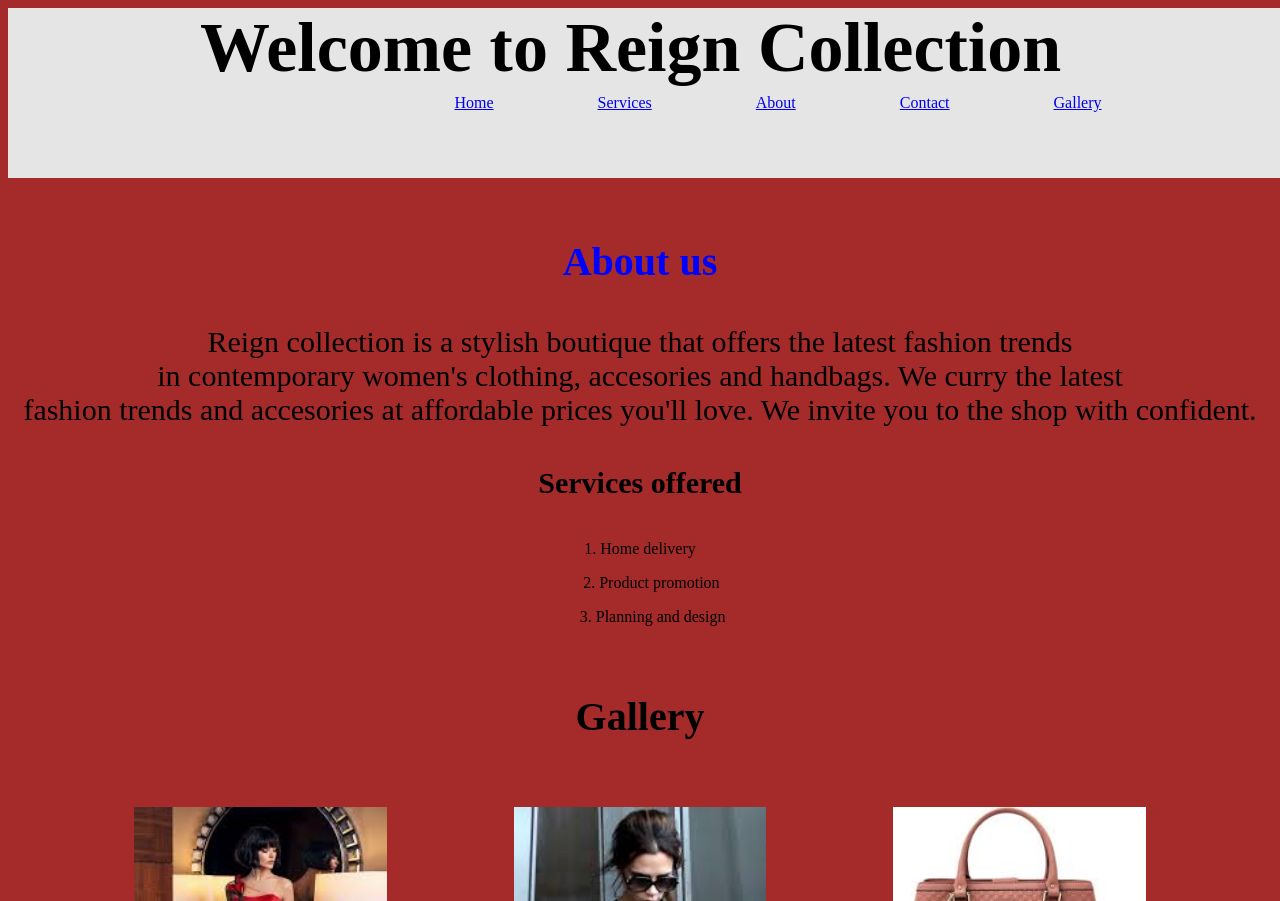
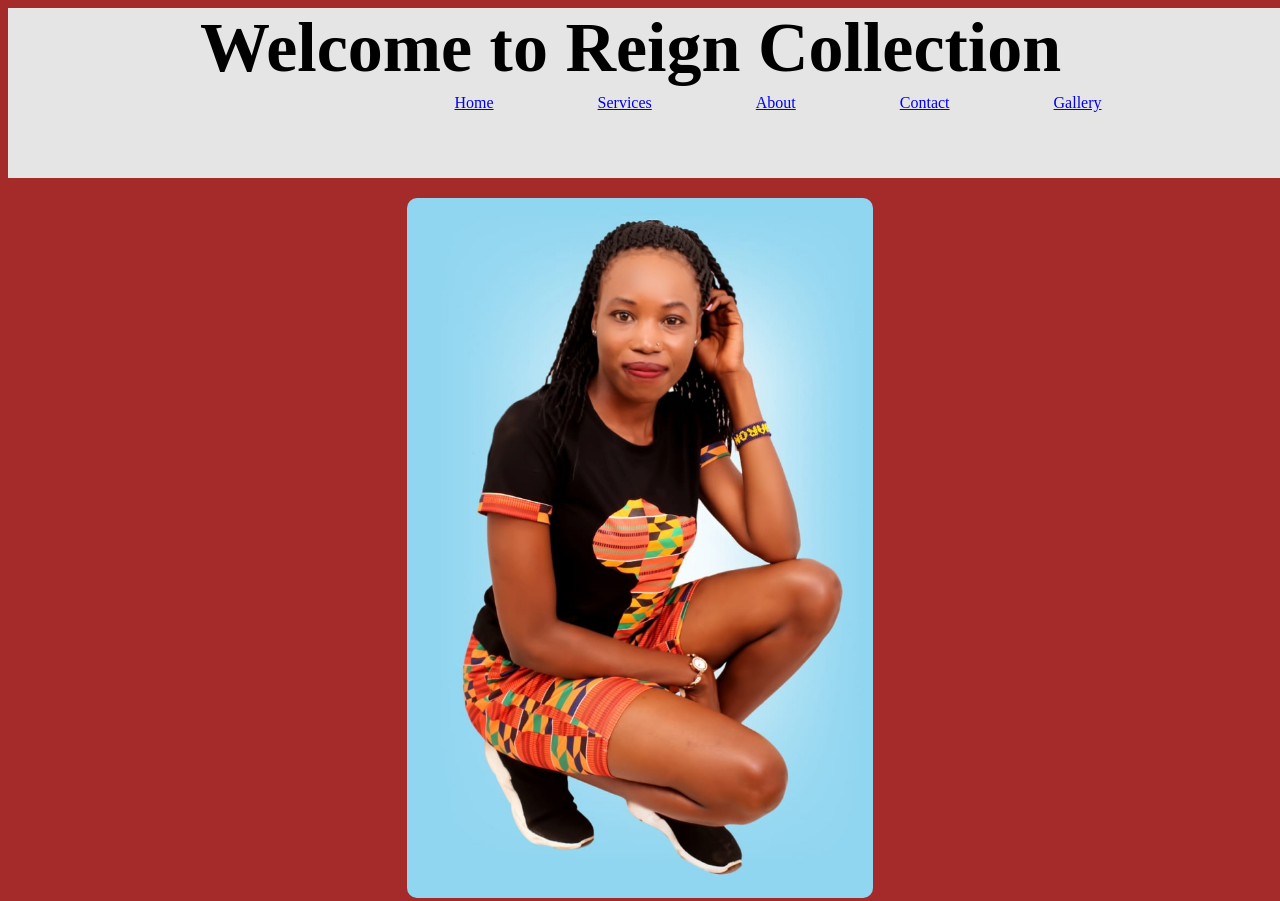
Before and after one commit to sharon0812/Reigncollection, a plain HTML site: page index.html in a window 1280 px wide. Shown: the top 901 px of the page. Drawn offline with Linux system fonts and the light colour scheme.

Commit message:
add a photo

```diff
--- a/index.html
+++ b/index.html
@@ -23,7 +23,12 @@
   </div>
 
   </div>
+
+
   <div id="About" style="padding-top: 15%;">
+    <div class="photo">
+      <img src="images/IMG-20200607-WA0005.jpg" alt="">
+    </div>
     <h3 style="font-size: 40px;">About us</h3>
     <p style="font-size: 30px;">Reign collection is a stylish boutique that offers the latest fashion trends <br>in contemporary women's clothing,
       accesories and handbags. We curry the latest<br> fashion trends and accesories at affordable prices you'll love.
--- a/styles.css
+++ b/styles.css
@@ -75,3 +75,8 @@ body{
     clear: both;
     display: table;
   }
+  .photo img{
+      height: 700px;
+      width: 700p;
+      border-radius: 10px;
+  }
```
Also changed, not shown: images/IMG-20200607-WA0005.jpg (added).
